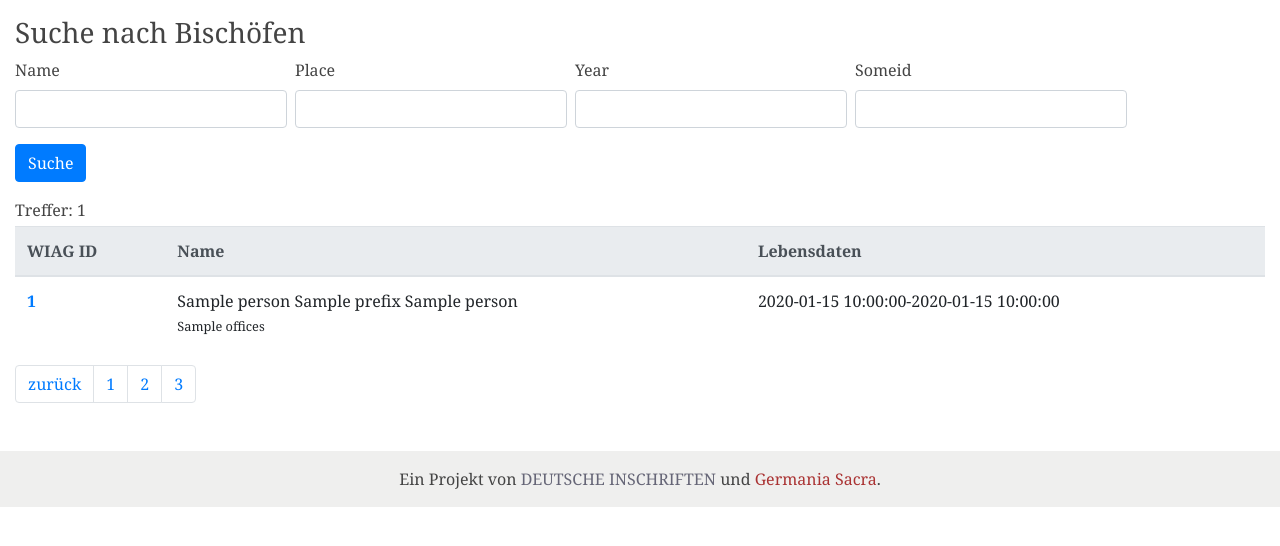
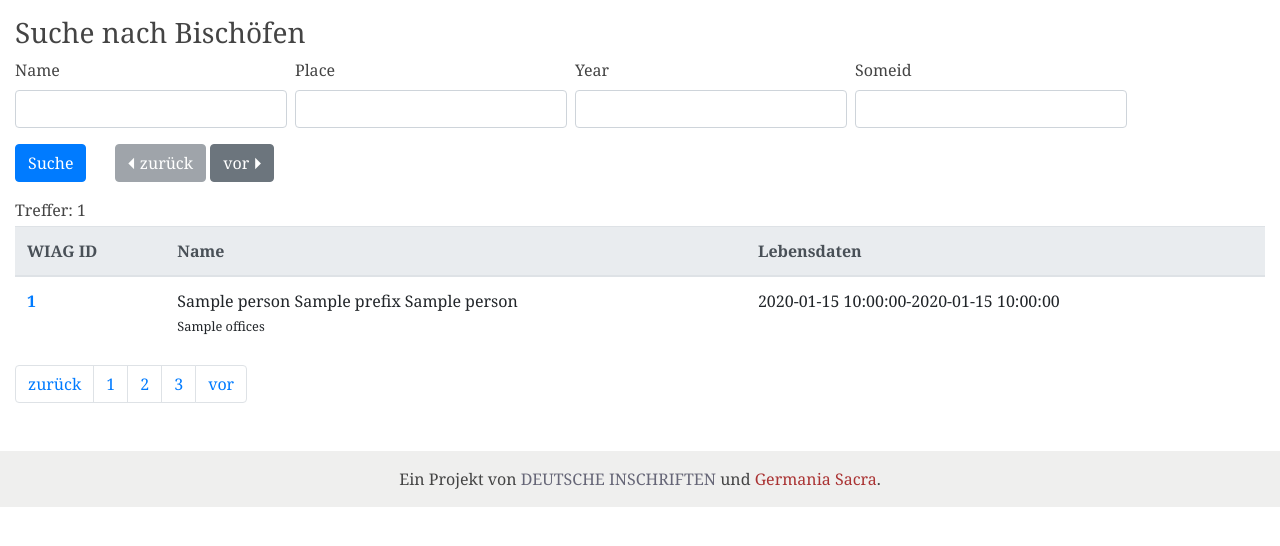
Before and after one commit to WIAG-ADW-GOE/WIAGweb, a Symfony app: template templates/query_bishop/listresult.html.twig in a window 1280 px wide. Shown: the part 100-646 px from the top of the page. Run offline with Twig, Linux system fonts and the light colour scheme; the template is opened without the code that fills it: most values are stand-ins (such as "Sample title", 1, 10 or a date in 2020); form fields are guessed from the names that the template uses; some libraries are stand-ins or nearby versions.

Commit message:
Add pagination

```diff
--- a/templates/base.html.twig
+++ b/templates/base.html.twig
@@ -23,7 +23,7 @@
 	    </div>
 	    <div>
 		<a href="{{ path('about_wiag') }}"><button class="btn btn-dark">Über WIAG</button></a>
-		<a href="{{ path('launch_query', {'page': 1}) }}"<button class="btn btn-dark">Bischöfe</button></a>
+		<a href="{{ path('launch_query') }}"<button class="btn btn-dark">Bischöfe</button></a>
 	    </div>
 	</nav>
 
--- a/templates/query_bishop/launch_query.html.twig
+++ b/templates/query_bishop/launch_query.html.twig
@@ -23,9 +23,22 @@
 		    <div class="ml-2">{{ form_row(query_form.someid) }}</div>
 		</div>
 		<button type="submit" class="btn btn-primary">Suche</button>
-		<!-- <span class="ml-4">
-		     <button type="submit" class="btn btn-secondary" name="page" value="2">vor</button>
-		     </span> -->
+		{% if count is defined %}
+		    <span class="ml-4">
+			<button type="submit"
+				class="btn btn-secondary"
+				{% if page < 2%}
+				      disabled="disabled"
+				{% endif %}
+				name="page" value="{{ page - 1 }}">&#9204; zurück</button>
+			<button type="submit"
+				      class="btn btn-secondary"
+				      {% if page * limit > count%}
+				disabled="disabled"
+				      {% endif %}
+				      name="page" value="{{ page + 1 }}">vor &#9205;</button>
+			</span>
+		{% endif %}
 	    {{ form_end(query_form) }}
     </div>
     {% block list_results %}{% endblock %}
--- a/templates/query_bishop/listresult.html.twig
+++ b/templates/query_bishop/listresult.html.twig
@@ -3,8 +3,8 @@
 {% block list_results %}
     <div class="container-fluid">
 	<!-- query result -->
-	<div class="mt-3 mb-1">Treffer: {{ persons|length }}</div>
-	{% if persons|length > 0 %}
+	<div class="mt-3 mb-1">Treffer: {{ count }}</div>
+	{% if count > 0 %}
 	    <div class="table-responsive">
 		<table class="table">
 		    <thead class="thead-light">
@@ -44,14 +44,13 @@
 
 	    <nav aria-label="Bottom pagination buttons">
 		<ul class="pagination">
-		    <li class="page-item" ><a href="{{ path('launch_query', { 'page': page - 1}) }}"
-						 class="page-link" href="">zurück</a></li>
+		    <li class="page-item"><a class="page-link" href="#">zurück</a></li>
 		    <li class="page-item"><a class="page-link" href="#">1</a></li>
 		    <li class="page-item"><a class="page-link" href="#">2</a></li>
 		    <li class="page-item"><a class="page-link" href="#">3</a></li>
-		    {% if fmore %}
+		    {% if count > 0 %}
 			<li class="page-item"><a href="{{ path('launch_query',
-						       { 'page': page + 1,
+						       { 'page': 2,
 							   'method': "POST"
 							   }) }}"
 						 class="page-link" href="">vor</a></li>
```
Also changed, not shown: src/Controller/QueryBishop.php (+13 -5 lines), src/Repository/PersonRepository.php (+38 -12 lines).
